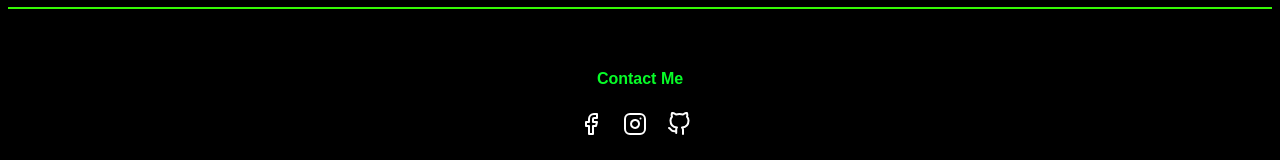
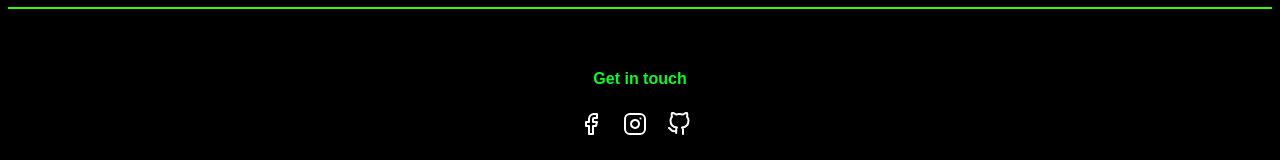
Before and after one commit to paolohera/portfolio, a Vue app: page / in a window 1280 px wide. Shown: the part 2243-2403 px from the top of the page. Built offline with nearby package versions, Linux system fonts and the light colour scheme; a web font is replaced by a local one.

Commit message:
Update Footer.vue

```diff
--- a/src/views/Footer.vue
+++ b/src/views/Footer.vue
@@ -9,7 +9,7 @@ const address = 'Osmeña St. Gun-Ob Lapu-Lapu City, Cebu. Philippines';
 
       <!-- Social Links -->
       <div class="footer-section">
-        <h4>Contact Me</h4>
+        <h4>Get in touch</h4>
         <div class="social-icons">
           <a href="https://www.facebook.com/paopao.hera" target="_blank" class="social-icon">
             <svg xmlns="http://www.w3.org/2000/svg" width="24" height="24" viewBox="0 0 24 24" fill="none" stroke="currentColor" stroke-width="2" stroke-linecap="round" stroke-linejoin="round">
```
